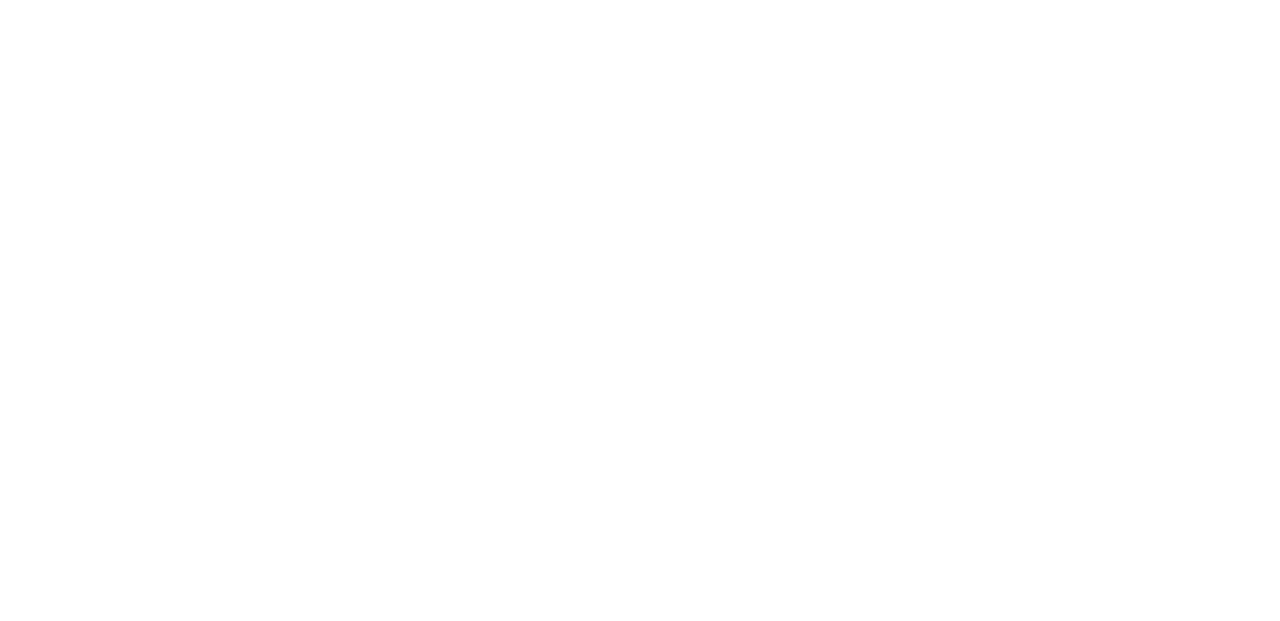
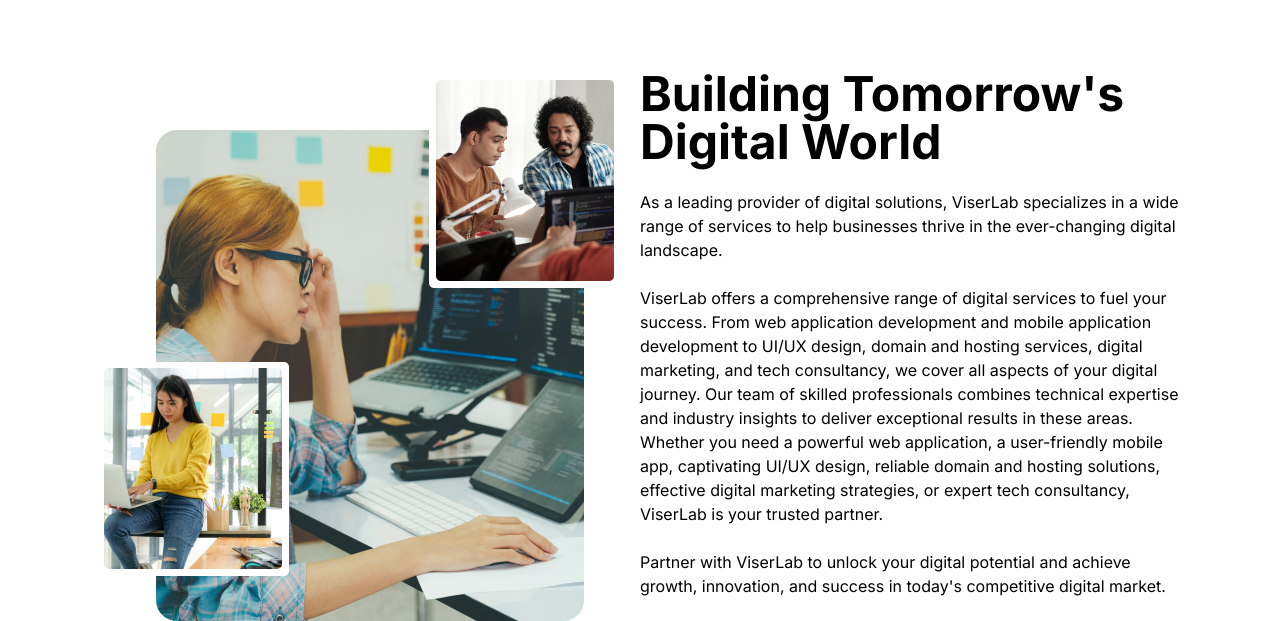
Before and after one commit to farukphero/viserlab, a Next.js app: page / in a window 1280 px wide. Shown: the part 810-1431 px from the top of the page. Before the commit the page ends 906 px from the top, so only its background shows below. Built offline with nearby package versions, Linux system fonts and the light colour scheme.

Commit message:
building part done

```diff
--- /dev/null
+++ b/src/app/(home)/_components/BuildingTomorrows.jsx
@@ -0,0 +1,55 @@
+import React from "react";
+import image from "../../../assets/image/about-img (1).png";
+import Image from "next/image";
+
+const BuildingTomorrows = () => {
+  return (
+    <div className="lg:my-20 lg:w-[85%] lg:mx-auto mx-5 grid grid-cols-1 lg:grid-cols-2">
+      <div className="lg:hidden block">
+        <h1 className="text-xl lg:text-5xl font-bold  leading-tight">
+          Building Tomorrow&apos;s Digital World
+        </h1>
+        <p className="py-6">
+          As a leading provider of digital solutions, ViserLab specializes in a
+          wide range of services to help businesses thrive in the ever-changing
+          digital landscape.
+        </p>
+      </div>
+      <Image src={image} alt="about image" />
+      <div>
+        <div className="hidden lg:block">
+          <h1 className="text-xl lg:text-5xl font-bold  leading-tight">
+            Building Tomorrow&apos;s <br /> Digital World
+          </h1>
+          <p className="pt-6">
+            As a leading provider of digital solutions, ViserLab specializes in
+            a wide range of services to help businesses thrive in the
+            ever-changing digital landscape.
+          </p>
+        </div>
+        <div>
+          <p className="py-6">
+            ViserLab offers a comprehensive range of digital services to fuel
+            your success. From web application development and mobile
+            application development to UI/UX design, domain and hosting
+            services, digital marketing, and tech consultancy, we cover all
+            aspects of your digital journey. Our team of skilled professionals
+            combines technical expertise and industry insights to deliver
+            exceptional results in these areas. Whether you need a powerful web
+            application, a user-friendly mobile app, captivating UI/UX design,
+            reliable domain and hosting solutions, effective digital marketing
+            strategies, or expert tech consultancy, ViserLab is your trusted
+            partner.
+          </p>
+          <p>
+            Partner with ViserLab to unlock your digital potential and achieve
+            growth, innovation, and success in today&apos;s competitive digital
+            market.
+          </p>
+        </div>
+      </div>
+    </div>
+  );
+};
+
+export default BuildingTomorrows;
--- a/src/app/(home)/layout.js
+++ b/src/app/(home)/layout.js
@@ -7,8 +7,6 @@
   return (
     <html lang="en">
       <body>
-        {" "}
-        {/* <NavBar /> */}
         {children}
       </body>
     </html>
--- a/src/app/(home)/page.js
+++ b/src/app/(home)/page.js
@@ -1,11 +1,12 @@
 import Banner from "./_components/Banner";
+import BuildingTomorrows from "./_components/BuildingTomorrows";
 import { NavBar } from "./_components/NavBar/NavBar";
 
 export default function Home() {
   return (
     <div>
       <div
-        className="h-[500px] lg:h-screen   w-full bg-[#ecf6fe]  "
+        className="h-[440px] lg:h-screen   w-full bg-[#edf4f9]  "
         style={{
           backgroundImage: `url("https://viserlab.com/assets/images/shapes/banner-shape.png")`,
           backgroundSize: "cover",
@@ -17,6 +18,7 @@
           <Banner />
         </div>
       </div>
+      <BuildingTomorrows/>
     </div>
   );
 }
```
Also changed, not shown: src/assets/image/about-img (1).png (added).
